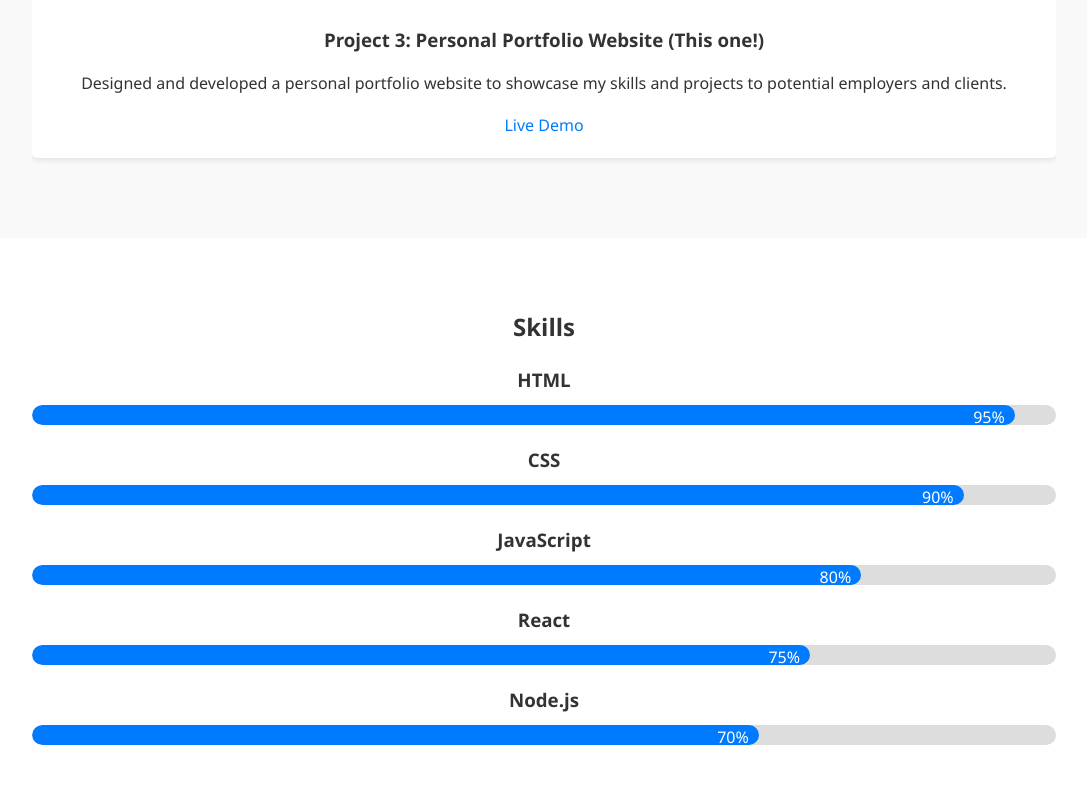
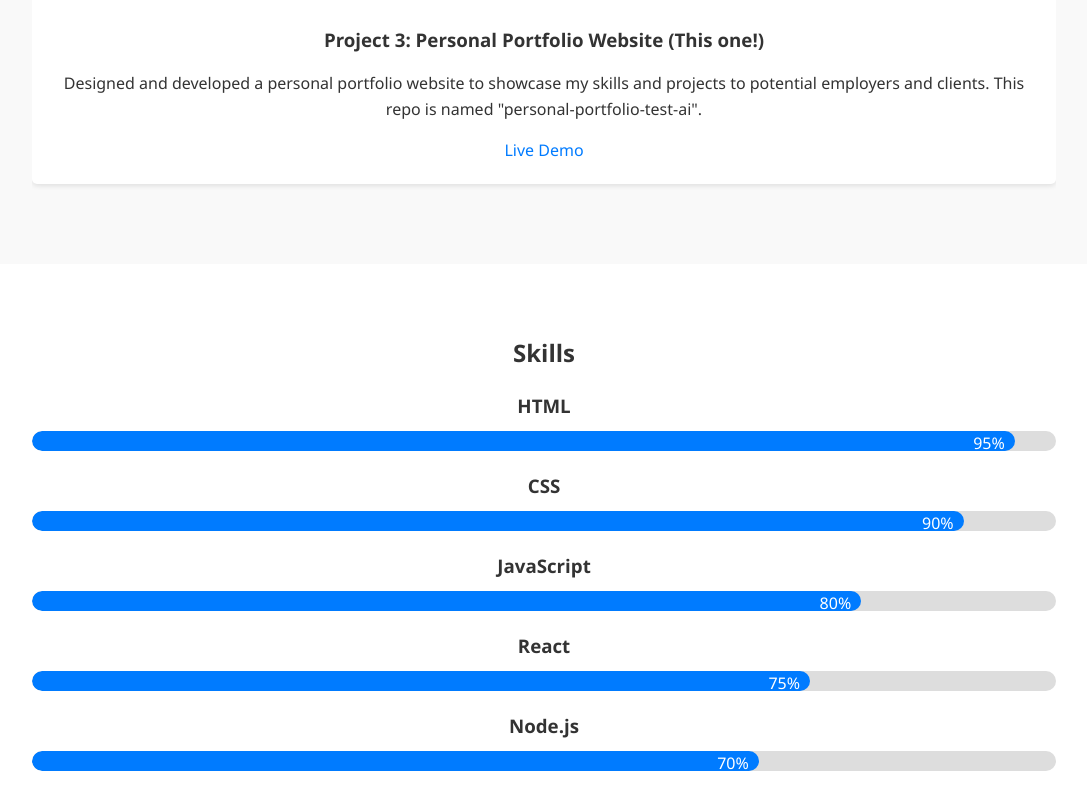
Before and after one commit to iftikar0016/personal-portfolio, a plain HTML site: page index.html in a window 1280 px wide. Shown: the part 1016-1825 px from the top of the page, without its empty margins (96-1183 px from the left). Drawn offline with Linux system fonts and the light colour scheme.

Commit message:
Round 2: Update application - can you change the name of the repo to "personal-p...

```diff
--- a/index.html
+++ b/index.html
@@ -252,7 +252,7 @@
                 <img src="project3.jpg" alt="Project 3">
                 <h3>Project 3: Personal Portfolio Website (This one!)</h3>
                 <p>
-                    Designed and developed a personal portfolio website to showcase my skills and projects to potential employers and clients.
+                    Designed and developed a personal portfolio website to showcase my skills and projects to potential employers and clients.  This repo is named "personal-portfolio-test-ai".
                 </p>
                 <a href="#" target="_blank">Live Demo</a>
             </div>
```
